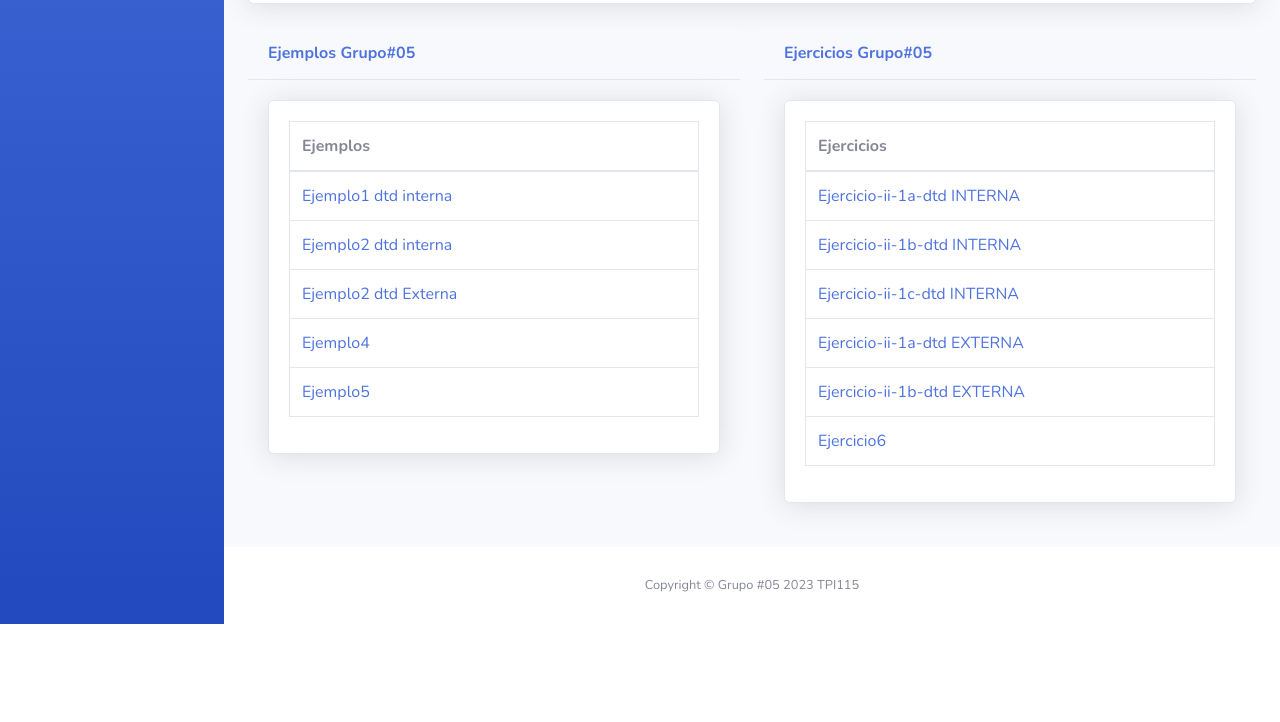
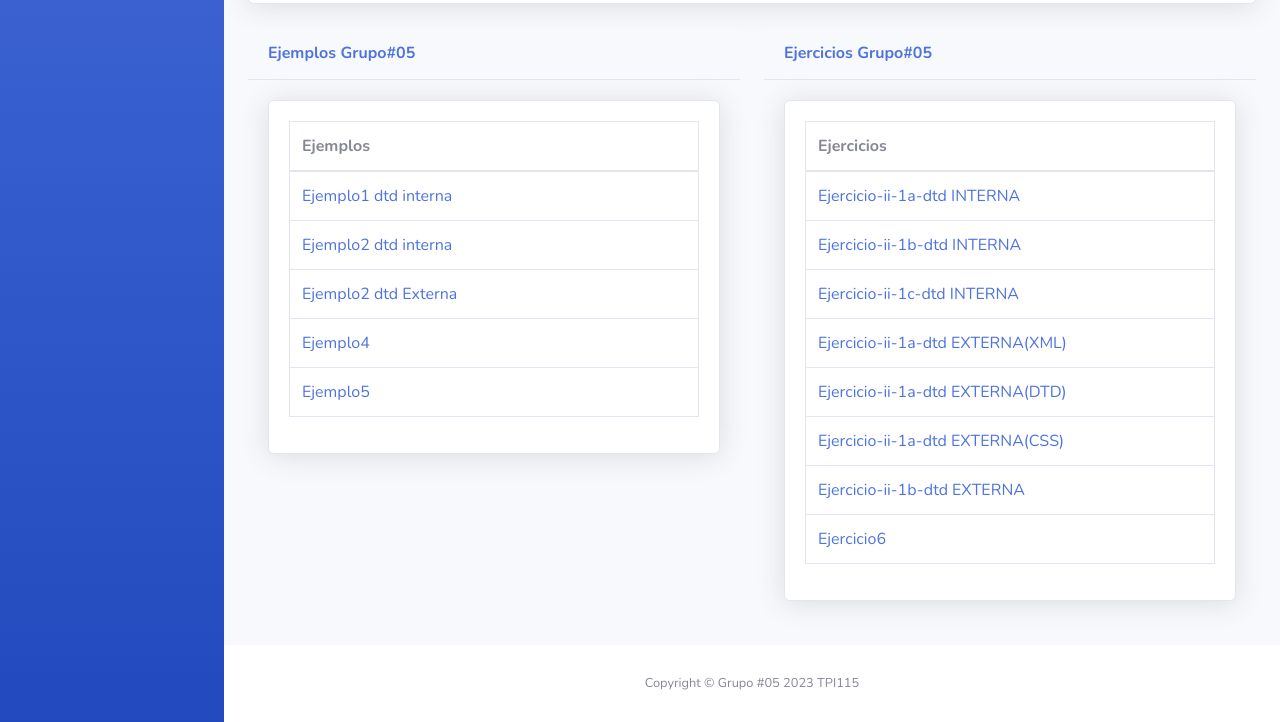
Before and after one commit to miguelxDd/Guia32-TPI115-Grupo05, a website with bundled scripts: page index.html in a window 1280 px wide. Shown: the part 701-1423 px from the top of the page. Before the commit the page ends 1325 px from the top, so only its background shows below. Built offline with nearby package versions, Linux system fonts and the light colour scheme.

Commit message:
mn18015
agregando css y dtd al 1a externo

```diff
--- a/index.html
+++ b/index.html
@@ -302,10 +302,19 @@
 
 
                                                         </tr> <tr>
-                                                            <td><a href="Ejercicios/dtd_externa/ejercicio-ii-1a-dtd.xml">Ejercicio-ii-1a-dtd EXTERNA</a></td>
+                                                            <td><a href="Ejercicios/dtd_externa/ejercicio-ii-1a-dtd.xml">Ejercicio-ii-1a-dtd EXTERNA(XML)</a></td>
 
 
                                                         </tr> <tr>
+                                                            <td><a href="Ejercicios/dtd_externa/ejercicio-ii-1a-dtd.dtd">Ejercicio-ii-1a-dtd EXTERNA(DTD)</a></td>
+
+
+                                                        </tr><tr>
+                                                            <td><a href="Ejercicios/dtd_externa/ejercicio-ii-1a-dtd.css">Ejercicio-ii-1a-dtd EXTERNA(CSS)</a></td>
+
+
+                                                        </tr>
+                                                        <tr>
                                                             <td><a href="Ejercicios/dtd_externa/ejercicio-ii-1b-dtd.xml">Ejercicio-ii-1b-dtd EXTERNA</a></td>
 
 
```
